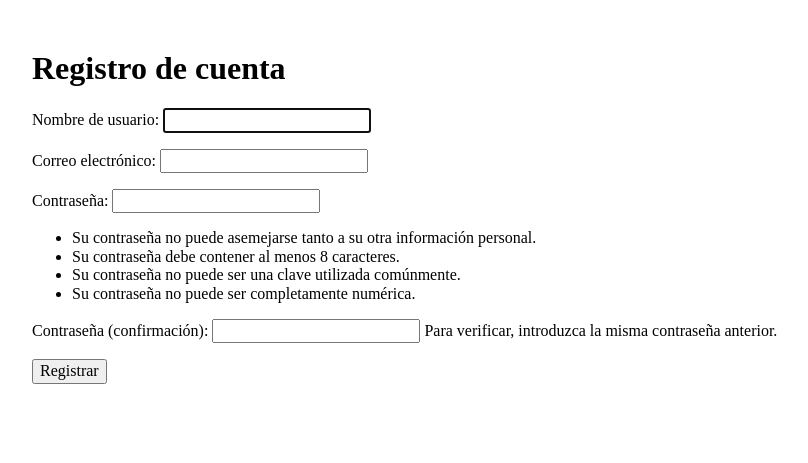
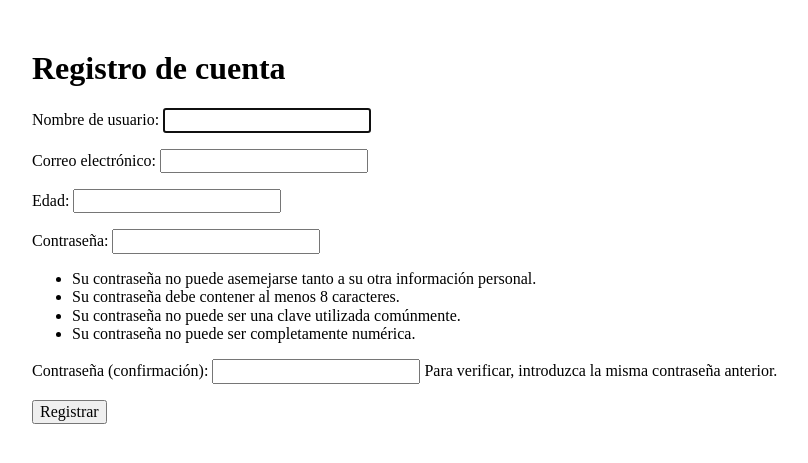
Before and after one commit to ari2023ia/app-con-inicio-de-sesion, a Django app: page /register/ in a window 1280 px wide. Shown: the part 50-513 px from the top of the page, without its empty margins (18-826 px from the left). Run offline with Django 4.2, Linux system fonts and the light colour scheme.

Commit message:
version final final

```diff
--- a/tasks/forms.py
+++ b/tasks/forms.py
@@ -6,14 +6,15 @@ from django.contrib.auth import authenticate
 class EditAccountForm(forms.ModelForm):
     class Meta:
         model = CustomUser
-        fields = ('nombre_de_usuario', 'correo_electronico')
+        fields = ('nombre_de_usuario', 'correo_electronico', 'edad')
 
 class RegisterForm(UserCreationForm):
     correo_electronico = forms.EmailField(label='Correo electrónico')
+    edad = forms.IntegerField(label='Edad')
 
     class Meta:
         model = CustomUser
-        fields = ('nombre_de_usuario', 'correo_electronico', 'password1', 'password2')
+        fields = ('nombre_de_usuario', 'correo_electronico', 'edad', 'password1', 'password2')
 
 class LoginForm(AuthenticationForm):
     nombre_de_usuario = forms.CharField(label="Nombre de usuario")
--- a/tasks/templates/tasks/detalles_cuenta.html
+++ b/tasks/templates/tasks/detalles_cuenta.html
@@ -4,6 +4,7 @@
   <h1>Detalles de la cuenta</h1>
   <p>Nombre de usuario: {{ user.nombre_de_usuario}}</p>
   <p>Correo electrónico: {{ user.correo_electronico}}</p>
+  <p>Edad: {{ user.edad }}</p>
   <p>Última conexión: {{ user.fecha_union}}</p>
   <p><a href="{% url 'tasks:edit_account' %}">Editar cuenta</a></p>
   <!--<a class="nav-link" href="{% url 'tasks:task_list' %}">Lista de tareas</a>-->
--- a/tasks/templates/tasks/index.html
+++ b/tasks/templates/tasks/index.html
@@ -7,6 +7,7 @@
     <h2>Información de tu cuenta:</h2>
     <p>Nombre de usuario: {{ user.nombre_de_usuario }}</p>
     <p>Correo electrónico: {{ user.correo_electronico }}</p>
+    <p>Correo electrónico: {{ user.edad }}</p>
     <p>Última conexión: {{ user.fecha_union }}</p>
     <button><a href="{% url 'detalles_cuenta' %}">Información de mi cuenta</a></button>
     <button><a href="{% url 'logout' %}">Cerrar sesión</a></button>
```
